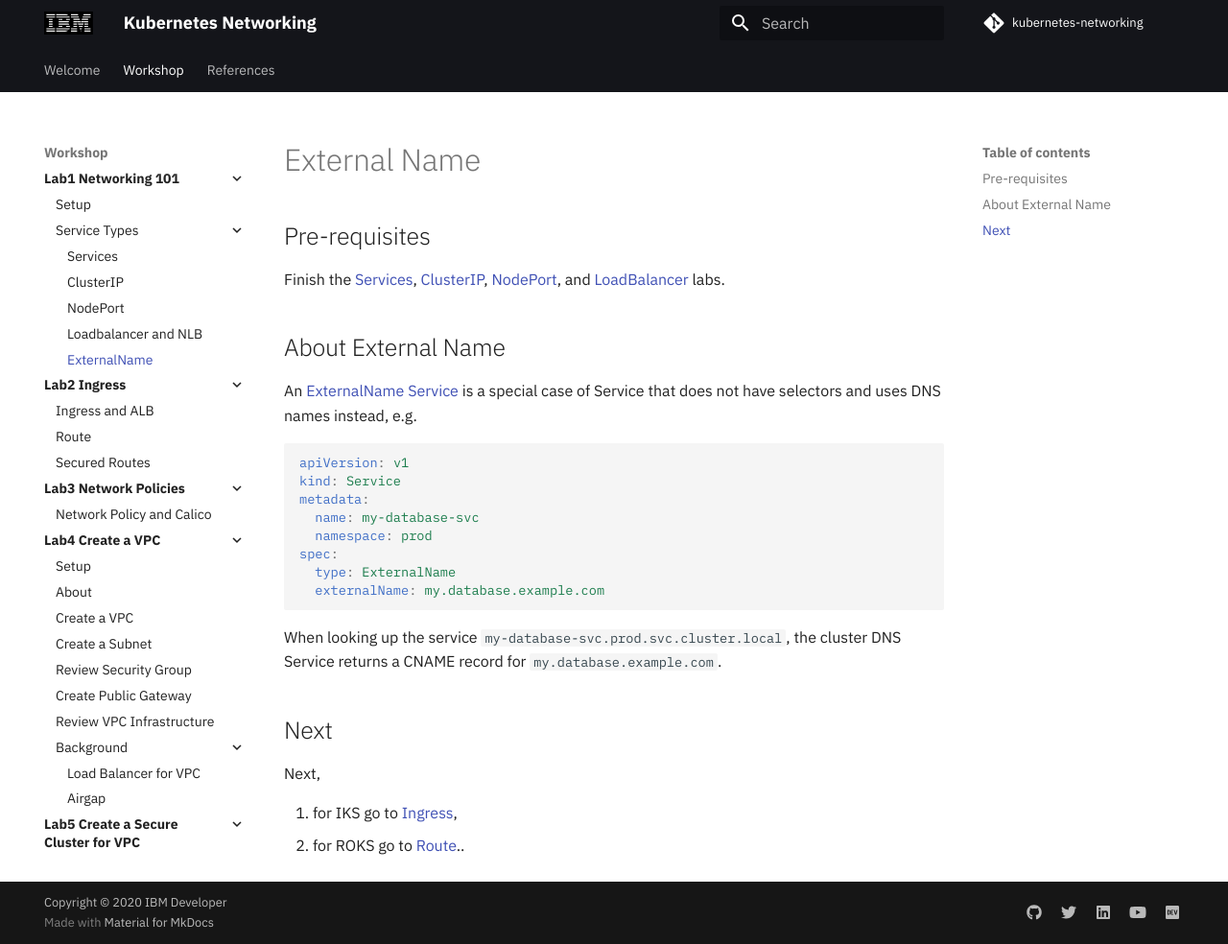
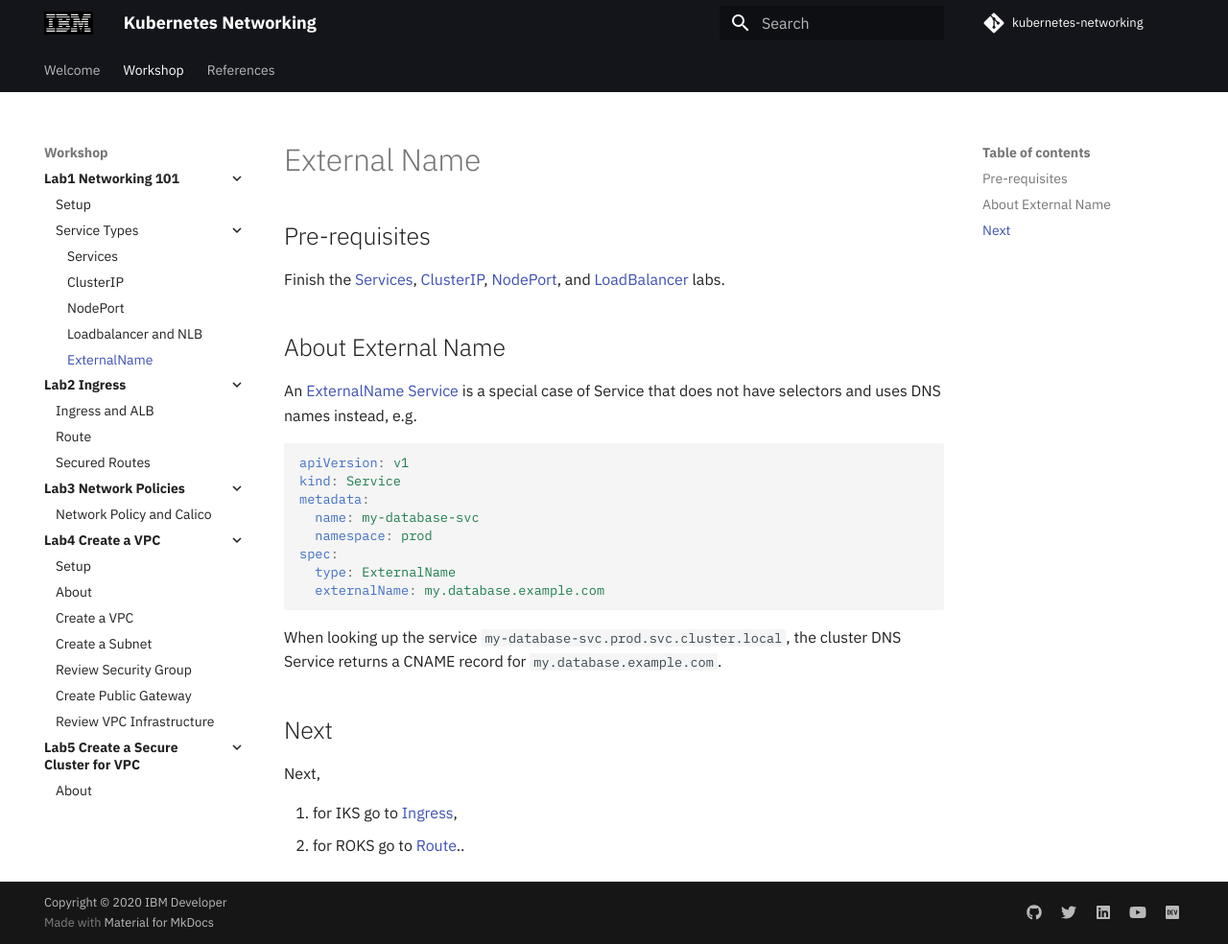
Before and after one commit to IBM/kubernetes-networking, an MkDocs documentation site: the page built from docs/services/externalname.md, in a window 1280 px wide and 984 px high. Shown: the whole window at 96% size. Built offline with MkDocs 1.6.1 and Material for MkDocs 9.7.7, drawn with Linux system fonts in a browser that asks for light colours; comment, search, counter and statistics services are not loaded; part of the change alters nothing that is shown.

Commit message:
remove background

```diff
--- a/mkdocs.yml
+++ b/mkdocs.yml
@@ -36,9 +36,9 @@ nav:
       - Review Security Group: vpc/4_review_security_group.md
       - Create Public Gateway: vpc/5_create_public_gateway.md
       - Review VPC Infrastructure: vpc/6_review_vpc.md
-      - Background:
-        - Load Balancer for VPC: vpc/vpcgen2-loadbalancer.md
-        - Airgap: vpc/airgap.md
+#      - Background:
+#        - Load Balancer for VPC: vpc/vpcgen2-loadbalancer.md
+#        - Airgap: vpc/airgap.md
     - <b>Lab5 Create a Secure Cluster for VPC</b>:
       - About: vpc_roks/1_create_roks_for_vpc.md
   - References:
```
